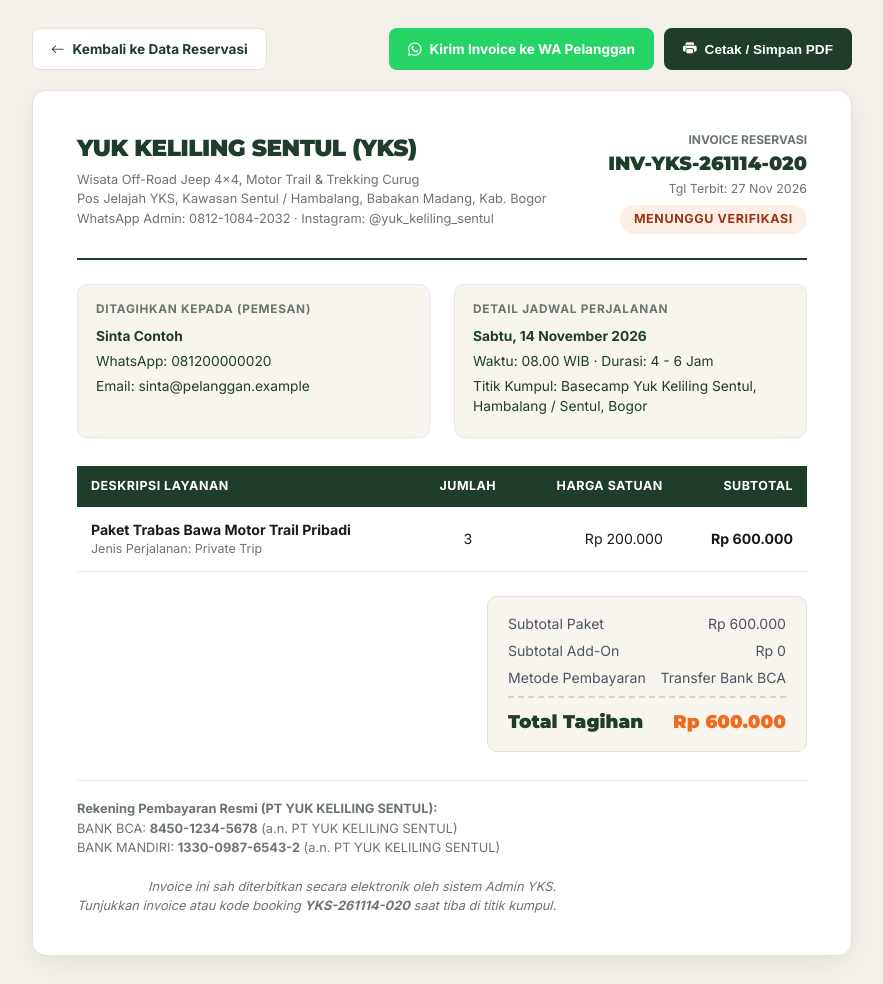
After one commit to WaLMaN-s/YKS-keliling_sentul, a Laravel app: page /admin/reservasi/YKS-261114-020/invoice in a window 1280 px wide. The commit adds this page. Shown: the whole page, without its empty margins (198-1081 px from the left). Run offline with Laravel 12, Linux system fonts and the light colour scheme; a user stored in the database is signed in; data comes from the database, SQL or seed files in the repository; data that the repository does not hold is empty; some libraries are stand-ins or nearby versions.

Commit message:
feat(admin): add printable official invoice view and one-click send invoice to customer WhatsApp

```diff
--- a/app/Http/Controllers/Admin/ReservationController.php
+++ b/app/Http/Controllers/Admin/ReservationController.php
@@ -88,6 +88,43 @@ class ReservationController extends Controller
     }
 
     /**
+     * Halaman Cetak Invoice / E-Tiket Resmi & Kirim WhatsApp Pelanggan
+     */
+    public function invoice($booking_code)
+    {
+        $booking = DB::table('yks_bookings')
+            ->join('yks_packages', 'yks_bookings.package_id', '=', 'yks_packages.id')
+            ->select(
+                'yks_bookings.*',
+                'yks_packages.name as package_name',
+                'yks_packages.price as package_price',
+                'yks_packages.duration as package_duration',
+                'yks_packages.meeting_point as meeting_point'
+            )
+            ->where('yks_bookings.booking_code', $booking_code)
+            ->first();
+
+        if (!$booking) {
+            abort(404, 'Data reservasi tidak ditemukan.');
+        }
+
+        $addons = collect();
+        if (\Illuminate\Support\Facades\Schema::hasTable('yks_booking_addons')) {
+            $addons = DB::table('yks_booking_addons')
+                ->join('yks_addons', 'yks_booking_addons.addon_id', '=', 'yks_addons.id')
+                ->select('yks_booking_addons.*', 'yks_addons.nama_addon')
+                ->where('yks_booking_addons.booking_id', $booking->id)
+                ->get();
+        }
+
+        $bankAccounts = \Illuminate\Support\Facades\Schema::hasTable('yks_bank_accounts')
+            ? DB::table('yks_bank_accounts')->where('is_aktif', true)->get()
+            : collect();
+
+        return view('admin.reservations.invoice', compact('booking', 'addons', 'bankAccounts'));
+    }
+
+    /**
      * Ubah Status Reservasi
      */
     public function updateStatus(Request $request, $booking_code)
--- /dev/null
+++ b/resources/views/admin/reservations/invoice.blade.php
@@ -0,0 +1,342 @@
+<!DOCTYPE html>
+<html lang="id">
+<head>
+    <meta charset="UTF-8">
+    <meta name="viewport" content="width=device-width, initial-scale=1.0">
+    <title>Invoice {{ $booking->booking_code }} — Yuk Keliling Sentul</title>
+    <link rel="stylesheet" href="/assets/vendor/fonts/fonts.css">
+    <link rel="stylesheet" href="/assets/vendor/bootstrap-icons/bootstrap-icons.min.css">
+    <style>
+        * { box-sizing: border-box; margin: 0; padding: 0; }
+        body {
+            font-family: 'Inter', -apple-system, BlinkMacSystemFont, sans-serif;
+            background: #F4F1EA;
+            color: #1A1A1A;
+            padding: 28px 16px;
+            line-height: 1.5;
+        }
+        .toolbar {
+            max-width: 820px;
+            margin: 0 auto 20px;
+            display: flex;
+            justify-content: space-between;
+            align-items: center;
+            gap: 12px;
+            flex-wrap: wrap;
+        }
+        .btn {
+            display: inline-flex;
+            align-items: center;
+            gap: 8px;
+            padding: 10px 18px;
+            border-radius: 8px;
+            font-size: 0.85rem;
+            font-weight: 700;
+            text-decoration: none;
+            cursor: pointer;
+            border: 1px solid transparent;
+            transition: all 0.15s ease;
+        }
+        .btn-back { background: #FFFFFF; border-color: #DFE4DC; color: #1F3D2B; }
+        .btn-back:hover { background: #EAF0E7; }
+        .btn-print { background: #1F3D2B; color: #FFFFFF; }
+        .btn-print:hover { background: #162E20; }
+        .btn-wa { background: #25D366; color: #FFFFFF; }
+        .btn-wa:hover { background: #1EBE5D; }
+
+        .invoice-sheet {
+            max-width: 820px;
+            margin: 0 auto;
+            background: #FFFFFF;
+            border: 1px solid #DFE4DC;
+            border-radius: 14px;
+            padding: 40px 44px;
+            box-shadow: 0 8px 28px rgba(31, 61, 43, 0.08);
+        }
+        .inv-header {
+            display: flex;
+            justify-content: space-between;
+            align-items: flex-start;
+            gap: 20px;
+            padding-bottom: 24px;
+            border-bottom: 2px solid #1F3D2B;
+            margin-bottom: 24px;
+        }
+        .brand-title {
+            font-family: 'Montserrat', sans-serif;
+            font-size: 1.45rem;
+            font-weight: 900;
+            color: #1F3D2B;
+            letter-spacing: -0.02em;
+        }
+        .brand-meta {
+            font-size: 0.8rem;
+            color: #6B756E;
+            margin-top: 4px;
+        }
+        .inv-badge {
+            display: inline-block;
+            padding: 5px 14px;
+            border-radius: 99px;
+            font-size: 0.78rem;
+            font-weight: 800;
+            text-transform: uppercase;
+            letter-spacing: 0.05em;
+            margin-top: 6px;
+        }
+        .inv-grid {
+            display: grid;
+            grid-template-columns: 1fr 1fr;
+            gap: 24px;
+            margin-bottom: 28px;
+        }
+        .info-box {
+            background: #F8F5EF;
+            border: 1px solid #E5E7EB;
+            border-radius: 10px;
+            padding: 16px 18px;
+        }
+        .info-box h4 {
+            font-size: 0.74rem;
+            text-transform: uppercase;
+            letter-spacing: 0.06em;
+            color: #6B756E;
+            margin-bottom: 8px;
+        }
+        .info-box p {
+            font-size: 0.86rem;
+            color: #1F3D2B;
+            margin-bottom: 4px;
+        }
+        table.inv-table {
+            width: 100%;
+            border-collapse: collapse;
+            margin-bottom: 24px;
+            font-size: 0.88rem;
+        }
+        table.inv-table th {
+            background: #1F3D2B;
+            color: #FFFFFF;
+            padding: 11px 14px;
+            text-align: left;
+            font-size: 0.78rem;
+            text-transform: uppercase;
+            letter-spacing: 0.04em;
+        }
+        table.inv-table td {
+            padding: 12px 14px;
+            border-bottom: 1px solid #ECECE6;
+        }
+        .total-box {
+            display: flex;
+            justify-content: flex-end;
+            margin-bottom: 28px;
+        }
+        .total-inner {
+            width: 320px;
+            background: #F8F5EF;
+            border: 1px solid #DFE4DC;
+            border-radius: 10px;
+            padding: 16px 20px;
+        }
+        .total-row {
+            display: flex;
+            justify-content: space-between;
+            font-size: 0.88rem;
+            color: #4B5563;
+            margin-bottom: 6px;
+        }
+        .total-grand {
+            display: flex;
+            justify-content: space-between;
+            font-family: 'Montserrat', sans-serif;
+            font-size: 1.15rem;
+            font-weight: 900;
+            color: #1F3D2B;
+            padding-top: 10px;
+            margin-top: 8px;
+            border-top: 2px dashed #CBD9C8;
+        }
+        .inv-footer {
+            border-top: 1px solid #ECECE6;
+            padding-top: 18px;
+            display: flex;
+            justify-content: space-between;
+            gap: 20px;
+            font-size: 0.8rem;
+            color: #6B756E;
+            flex-wrap: wrap;
+        }
+        @media print {
+            body { background: #FFFFFF; padding: 0; }
+            .no-print { display: none !important; }
+            .invoice-sheet { border: none; box-shadow: none; padding: 12px; max-width: 100%; }
+        }
+    </style>
+</head>
+<body>
+@php
+    $waNumber = preg_replace('/^0/', '62', preg_replace('/[^0-9]/', '', $booking->customer_phone ?? ''));
+    $tripFormatted = \Carbon\Carbon::parse($booking->trip_date)->translatedFormat('l, d F Y');
+    $subtotalPkg = ($booking->subtotal_package ?? 0) > 0 ? $booking->subtotal_package : ($booking->package_price * $booking->participant_count);
+    $subtotalAddon = $booking->subtotal_addons ?? 0;
+
+    $waLines = [
+        "*INVOICE RESERVASI RESMI — YUK KELILING SENTUL (YKS)*",
+        "No. Invoice: INV-{$booking->booking_code}",
+        "Status: *{$booking->payment_status}*",
+        "",
+        "Halo Kak *{$booking->customer_name}*, berikut rincian invoice reservasi Anda:",
+        "• Paket: {$booking->package_name}",
+        "• Tanggal Trip: {$tripFormatted} (08.00 WIB)",
+        "• Peserta / Unit: {$booking->participant_count} orang/unit",
+    ];
+    if (!empty($booking->selected_addons)) {
+        $waLines[] = "• Layanan Tambahan: {$booking->selected_addons}";
+    }
+    $waLines[] = "• Total Tagihan: *Rp " . number_format($booking->total_price, 0, ',', '.') . "*";
+    $waLines[] = "• Titik Kumpul: " . ($booking->meeting_point ?? 'Pos Jelajah YKS Sentul, Babakan Madang, Bogor');
+    $waLines[] = "";
+    $waLines[] = "Cek status & unggah bukti bayar di sini:";
+    $waLines[] = route('booking.track', ['kode' => $booking->booking_code]);
+    $waLines[] = "";
+    $waLines[] = "Terima kasih telah memilih Yuk Keliling Sentul!";
+    $waMessage = rawurlencode(implode("\n", $waLines));
+
+    $statusBg = '#EDEEE9'; $statusColor = '#6B756E';
+    if ($booking->payment_status === 'Lunas') { $statusBg = '#D1FAE5'; $statusColor = '#065F46'; }
+    elseif ($booking->payment_status === 'Menunggu Verifikasi') { $statusBg = '#FEEFE6'; $statusColor = '#9A3412'; }
+    elseif ($booking->payment_status === 'Dibatalkan') { $statusBg = '#FEE2E2'; $statusColor = '#991B1B'; }
+@endphp
+
+<div class="toolbar no-print">
+    <a href="{{ route('admin.reservations.index', ['select' => $booking->booking_code]) }}" class="btn btn-back">
+        <i class="bi bi-arrow-left"></i> Kembali ke Data Reservasi
+    </a>
+
+    <div style="display: flex; gap: 10px; flex-wrap: wrap;">
+        @if($waNumber)
+            <a href="https://wa.me/{{ $waNumber }}?text={{ $waMessage }}" target="_blank" class="btn btn-wa">
+                <i class="bi bi-whatsapp"></i> Kirim Invoice ke WA Pelanggan
+            </a>
+        @endif
+        <button type="button" onclick="window.print()" class="btn btn-print">
+            <i class="bi bi-printer-fill"></i> Cetak / Simpan PDF
+        </button>
+    </div>
+</div>
+
+<div class="invoice-sheet">
+    <div class="inv-header">
+        <div>
+            <div class="brand-title">YUK KELILING SENTUL (YKS)</div>
+            <div class="brand-meta">
+                Wisata Off-Road Jeep 4x4, Motor Trail &amp; Trekking Curug<br>
+                Pos Jelajah YKS, Kawasan Sentul / Hambalang, Babakan Madang, Kab. Bogor<br>
+                WhatsApp Admin: 0812-1084-2032 · Instagram: @yuk_keliling_sentul
+            </div>
+        </div>
+        <div style="text-align: right;">
+            <div style="font-size: 0.75rem; color: #6B756E; text-transform: uppercase; font-weight: 700;">INVOICE RESERVASI</div>
+            <div style="font-family: 'Montserrat', sans-serif; font-size: 1.2rem; font-weight: 900; color: #1F3D2B;">
+                INV-{{ $booking->booking_code }}
+            </div>
+            <div style="font-size: 0.78rem; color: #6B756E; margin-top: 2px;">
+                Tgl Terbit: {{ date('d M Y', strtotime($booking->created_at)) }}
+            </div>
+            <span class="inv-badge" style="background: {{ $statusBg }}; color: {{ $statusColor }};">
+                {{ $booking->payment_status }}
+            </span>
+        </div>
+    </div>
+
+    <div class="inv-grid">
+        <div class="info-box">
+            <h4>Ditagihkan Kepada (Pemesan)</h4>
+            <p><strong>{{ $booking->customer_name }}</strong></p>
+            <p>WhatsApp: {{ $booking->customer_phone }}</p>
+            <p>Email: {{ $booking->customer_email }}</p>
+        </div>
+        <div class="info-box">
+            <h4>Detail Jadwal Perjalanan</h4>
+            <p><strong>{{ $tripFormatted }}</strong></p>
+            <p>Waktu: 08.00 WIB · Durasi: {{ $booking->package_duration ?? '4 - 6 Jam' }}</p>
+            <p>Titik Kumpul: {{ $booking->meeting_point ?? 'Basecamp YKS Sentul' }}</p>
+        </div>
+    </div>
+
+    <table class="inv-table">
+        <thead>
+            <tr>
+                <th>Deskripsi Layanan</th>
+                <th style="text-align: center;">Jumlah</th>
+                <th style="text-align: right;">Harga Satuan</th>
+                <th style="text-align: right;">Subtotal</th>
+            </tr>
+        </thead>
+        <tbody>
+            <tr>
+                <td>
+                    <strong>{{ $booking->package_name }}</strong>
+                    @if(!empty($booking->jenis_trip))
+                        <div style="font-size: 0.78rem; color: #6B756E;">Jenis Perjalanan: {{ ucfirst($booking->jenis_trip) }} Trip</div>
+                    @endif
+                </td>
+                <td style="text-align: center;">{{ $booking->participant_count }}</td>
+                <td style="text-align: right;">Rp {{ number_format($booking->package_price, 0, ',', '.') }}</td>
+                <td style="text-align: right; font-weight: 700;">Rp {{ number_format($subtotalPkg, 0, ',', '.') }}</td>
+            </tr>
+
+            @foreach($addons as $ad)
+                <tr>
+                    <td>
+                        <strong>Add-On: {{ $ad->nama_addon }}</strong>
+                    </td>
+                    <td style="text-align: center;">{{ $ad->jumlah }}</td>
+                    <td style="text-align: right;">Rp {{ number_format($ad->harga_satuan, 0, ',', '.') }}</td>
+                    <td style="text-align: right; font-weight: 700;">Rp {{ number_format($ad->subtotal, 0, ',', '.') }}</td>
+                </tr>
+            @endforeach
+        </tbody>
+    </table>
+
+    <div class="total-box">
+        <div class="total-inner">
+            <div class="total-row">
+                <span>Subtotal Paket</span>
+                <span>Rp {{ number_format($subtotalPkg, 0, ',', '.') }}</span>
+            </div>
+            <div class="total-row">
+                <span>Subtotal Add-On</span>
+                <span>Rp {{ number_format($subtotalAddon, 0, ',', '.') }}</span>
+            </div>
+            <div class="total-row">
+                <span>Metode Pembayaran</span>
+                <span>{{ $booking->payment_method }}</span>
+            </div>
+            <div class="total-grand">
+                <span>Total Tagihan</span>
+                <span style="color: #F26B1D;">Rp {{ number_format($booking->total_price, 0, ',', '.') }}</span>
+            </div>
+        </div>
+    </div>
+
+    <div class="inv-footer">
+        <div>
+            <strong>Rekening Pembayaran Resmi (PT YUK KELILING SENTUL):</strong><br>
+            @if($bankAccounts->isNotEmpty())
+                @foreach($bankAccounts as $bank)
+                    {{ $bank->nama_bank }}: <strong>{{ $bank->no_rekening }}</strong> (a.n. {{ $bank->atas_nama }})<br>
+                @endforeach
+            @else
+                BCA: <strong>8450-1234-5678</strong> · Mandiri: <strong>1330-0987-6543-2</strong>
+            @endif
+        </div>
+        <div style="text-align: right;">
+            <em>Invoice ini sah diterbitkan secara elektronik oleh sistem Admin YKS.<br>
+            Tunjukkan invoice atau kode booking <strong>{{ $booking->booking_code }}</strong> saat tiba di titik kumpul.</em>
+        </div>
+    </div>
+</div>
+</body>
+</html>
--- a/routes/web.php
+++ b/routes/web.php
@@ -75,6 +75,7 @@ Route::prefix('admin')->name('admin.')->group(function () {
 
         // 4. Data Reservasi
         Route::get('/reservasi', [AdminReservationController::class, 'index'])->name('reservations.index');
+        Route::get('/reservasi/{booking_code}/invoice', [AdminReservationController::class, 'invoice'])->name('reservations.invoice');
         Route::match(['post', 'patch'], '/reservasi/{id}/status', [AdminReservationController::class, 'updateStatus'])->name('reservations.update_status');
         Route::post('/reservasi/{id}/upload-bukti', [AdminReservationController::class, 'uploadProof'])->name('reservations.upload_proof');
 
```
Also changed, not shown: resources/views/admin/reservations/index.blade.php (+30 -3 lines).
